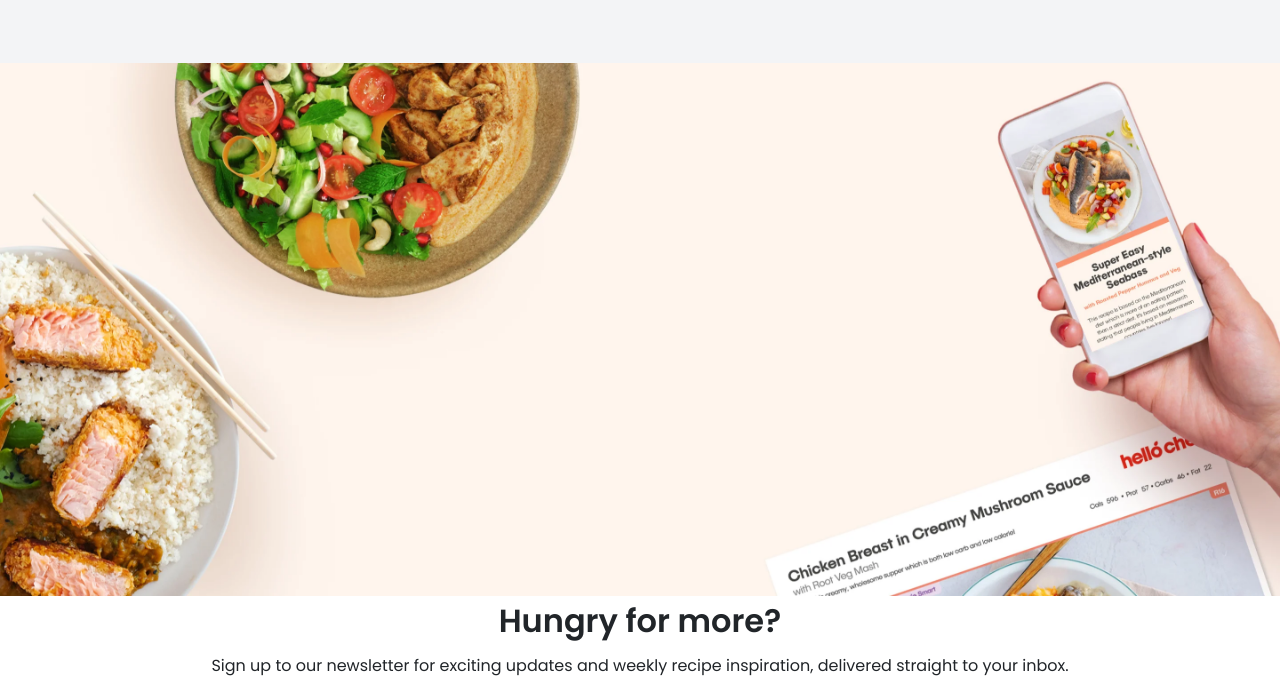
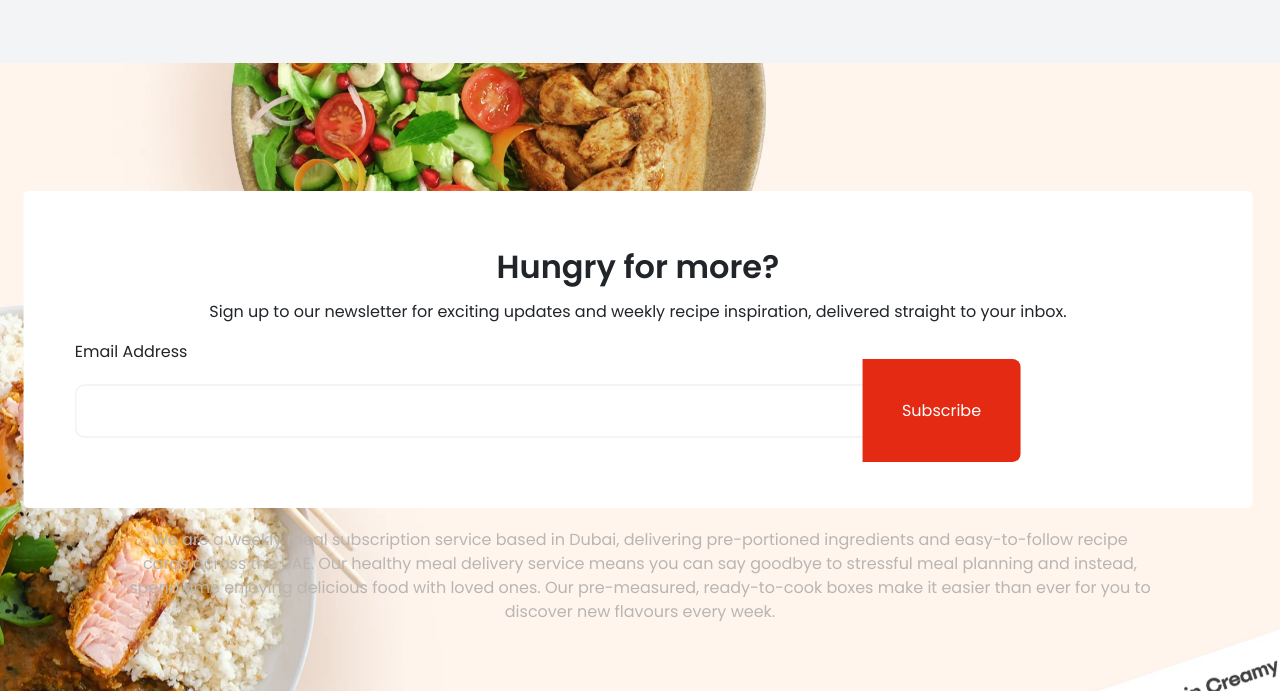
Before and after one commit to yussuf3468/hellochef, a plain HTML site: page index.html in a window 1280 px wide. Shown: the part 3487-4178 px from the top of the page. Drawn offline with nearby package versions, Linux system fonts and the light colour scheme.

Commit message:
Initial commit with HTML, CSS, and responsive design

```diff
--- a/css/responsive.css
+++ b/css/responsive.css
@@ -211,13 +211,18 @@
         padding: 0;
     }
 
-    .sectionSix img{
-        display: block;
-        position: relative;
-        width: 100%;
+    .sectionSix{
+        background-image: url(subscribe.webp);
+        background-size: cover;
+        padding: 10%;
+        object-position: left;
+        object-fit: cover;
     }
-    .sectionSix .form{
-
+    .form{
+        padding:5%;
+        width: 120%;
+        margin: 0;
+        transform: translateX(-8.5%);
+        border-radius: 5px;
     }
-
 }
--- a/index.html
+++ b/index.html
@@ -247,7 +247,6 @@
 </section>
 <!-- sectionsix -->
 <section class="sectionSix">
-    <img src="css/images/subscribe.webp" alt="">
     <div class="form">
         <h2>Hungry for more?</h2>
         <p>
```
Also changed, not shown: css/subscribe.webp (renamed from css/images/subscribe.webp).
